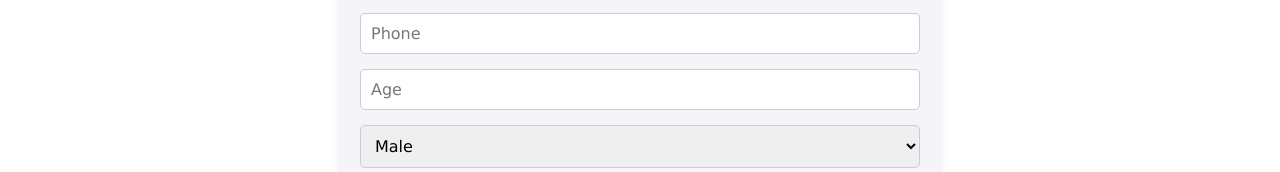
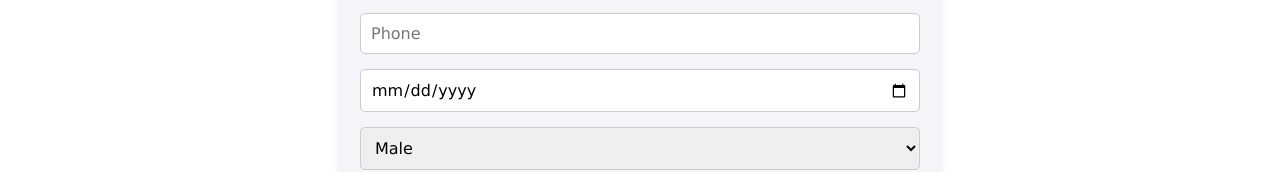
Before and after one commit to AlexanderDuya/React-CSE-Project, a React (Vite) app: page /AddClientForm in a window 1280 px wide. Shown: the part 428-600 px from the top of the page. Built offline with nearby package versions, Linux system fonts and the light colour scheme.

Commit message:
changed age to dob

```diff
--- a/src/components/viewss/AddClientForm.jsx
+++ b/src/components/viewss/AddClientForm.jsx
@@ -246,7 +246,7 @@ function AddClientForm() {
     lastName: "",
     email: "",
     phone: "",
-    age: "",
+    dob: "",
     gender: "Male",
   });
 
@@ -254,6 +254,7 @@ function AddClientForm() {
   const [formVisible, setFormVisible] = useState(true);
   const [successMessage, setSuccessMessage] = useState("");
   const navigate = useNavigate();
+
   //Handlers------------------------------------------------------------------------------
 
   const validate = () => {
@@ -270,11 +271,31 @@ function AddClientForm() {
     if (!/^\d{11}$/.test(clientFormData.phone)) {
       newErrors.phone = "Invalid phone number";
     }
-    const age = parseInt(clientFormData.age);
-    if (isNaN(age) || age < 18 || age > 99) {
-      newErrors.age = "Invalid age";
+    if (!clientFormData.dob) {
+      newErrors.dob = "Date of birth is required";
+    } else {
+      const age = calculateAge(clientFormData.dob);
+      if (age < 18) {
+        newErrors.dob = "You must be at least 18 years old";
+      }
     }
     return newErrors;
+  };
+
+  const calculateAge = (dob) => {
+    const birthDate = new Date(dob);
+    const today = new Date();
+    let age = today.getFullYear() - birthDate.getFullYear();
+    const monthDiff = today.getMonth() - birthDate.getMonth();
+
+    if (
+      monthDiff < 0 ||
+      (monthDiff === 0 && today.getDate() < birthDate.getDate())
+    ) {
+      age--;
+    }
+
+    return age;
   };
 
   const handleChange = (event) => {
@@ -290,6 +311,8 @@ function AddClientForm() {
       return;
     }
     setErrors({});
+
+    const calculatedAge = calculateAge(clientFormData.dob);
 
     // Generate a new ClientID
     const newClientID = clients.length + 1;
@@ -381,14 +404,14 @@ function AddClientForm() {
           </div>
           <div className="form-group">
             <input
-              type="number"
-              name="age"
-              value={clientFormData.age}
+              type="date"
+              name="dob"
+              value={clientFormData.dob}
               onChange={handleChange}
-              placeholder="Age"
+              placeholder="Date of Birth"
               className="input-field"
             />
-            {errors.age && <p className="error">{errors.age}</p>}
+            {errors.dob && <p className="error">{errors.dob}</p>}
           </div>
           <div className="form-group">
             <select
```
